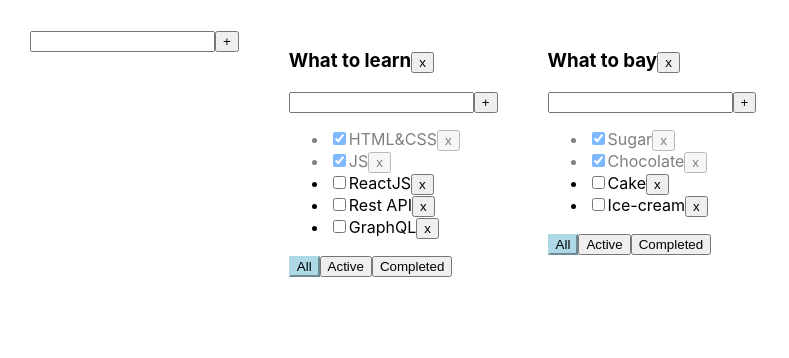
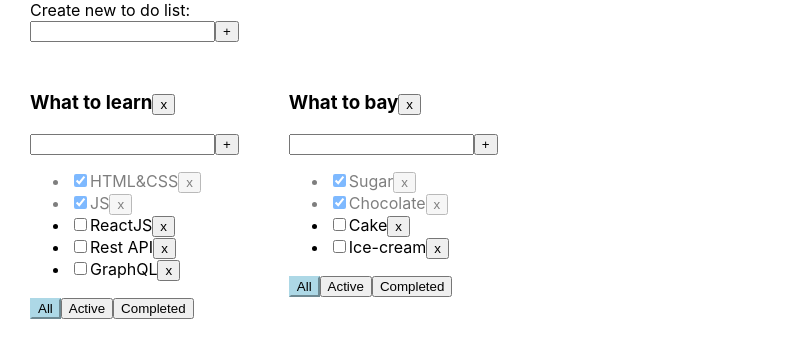
Before and after one commit to Mart7anova/todoList, a React (Create React App) app: page / in a window 1280 px wide. Shown: the top 358 px of the page, without its empty margins (0-789 px from the left). Built offline with nearby package versions, Linux system fonts and the light colour scheme.

Commit message:
added component EditableSpan.tsx

```diff
--- a/src/App.module.css
+++ b/src/App.module.css
@@ -1,9 +1,9 @@
-.App {
+.todolist {
   padding: 30px;
   display: flex;
 }
 
-.App > div {
+.todolist > div {
   margin-right: 50px;
 }
 
--- a/src/App.tsx
+++ b/src/App.tsx
@@ -1,5 +1,5 @@
 import React, {useState} from 'react';
-import s from'./App.module.css';
+import s from './App.module.css';
 import {Todolist} from './Todolist';
 import {v1} from 'uuid';
 import {AddItemForm} from './components/AddItemForm';
@@ -45,29 +45,20 @@ function App() {
         ]
     })
 
-    function removeTask(todoListID: string, id: string) {
+    const removeTask = (todoListID: string, id: string) => {
         setTasks({...tasks, [todoListID]: tasks[todoListID].filter(t => t.id !== id)})
     }
-    function addTask(todoListID: string, title: string) {
+    const addTask = (todoListID: string, title: string) => {
         const task: taskType = {id: v1(), title, isDone: false}
         setTasks({...tasks, [todoListID]: [task, ...tasks[todoListID]]})
     }
-    function changeTodoListsFilter(todoListID: string, filter: FilterValuesType) {
-        setTodoLists(todoLists.map(todo => todo.id === todoListID ? {...todo, filter} : todo))
-    }
-    function changeTasksStatus(todoListID: string, id: string, isDone: boolean) {
+    const changeTasksStatus = (todoListID: string, id: string, isDone: boolean) => {
         const newTask = tasks[todoListID].map(t => t.id === id ? {...t, isDone} : t)
         setTasks({...tasks, [todoListID]: newTask})
     }
-    const removeTodoList = (todoListID: string) => {
-        setTodoLists(todoLists.filter(todo => todo.id !== todoListID))
-        delete tasks[todoListID]
-    }
-    const addTodoList = (title: string) =>{
-        const newTodoListID = v1()
-        const newTodoList: todoListType={ id:newTodoListID, title, filter: 'all'}
-        setTodoLists([newTodoList,...todoLists])
-        setTasks({...tasks, [newTodoListID]:[]})
+    const changeTaskTitle = (todoListID: string, id: string, title: string) => {
+        const newTask = tasks[todoListID].map(t => t.id === id ? {...t, title} : t)
+        setTasks({...tasks, [todoListID]: newTask})
     }
     const getTasksForRender = (todoList: todoListType) => {
         let tasksForRender = tasks[todoList.id]
@@ -80,7 +71,26 @@ function App() {
         return tasksForRender
     }
 
-    const todoListsComponents = todoLists.length ? todoLists.map(todo => {
+    const removeTodoList = (todoListID: string) => {
+        setTodoLists(todoLists.filter(todo => todo.id !== todoListID))
+        delete tasks[todoListID]
+    }
+    const addTodoList = (title: string) => {
+        const newTodoListID = v1()
+        const newTodoList: todoListType = {id: newTodoListID, title, filter: 'all'}
+        setTodoLists([newTodoList, ...todoLists])
+        setTasks({...tasks, [newTodoListID]: []})
+    }
+    const changeTodoListsFilter = (todoListID: string, filter: FilterValuesType) => {
+        setTodoLists(todoLists.map(todo => todo.id === todoListID ? {...todo, filter} : todo))
+    }
+    const changeTodoListTitle = (todoListID: string, title: string) => {
+        setTodoLists(todoLists.map(todo => todo.id === todoListID ? {...todo, title} : todo))
+    }
+
+
+    const todoListsComponents = todoLists.length
+        ? todoLists.map(todo => {
             return (
                 <Todolist key={todo.id}
                           todoListID={todo.id}
@@ -91,15 +101,19 @@ function App() {
                           removeTask={removeTask}
                           removeTodoList={removeTodoList}
                           addTask={addTask}
-                          changetodoListFilter={changeTodoListsFilter}
-                          changeTasksStatus={changeTasksStatus}/>
-
-            )
-        }) : <span>Create your first TodoList!</span>
+                          changeTasksStatus={changeTasksStatus}
+                          changeTaskTitle={changeTaskTitle}
+                          changeTodoListTitle={changeTodoListTitle}
+                          changeTodoListFilter={changeTodoListsFilter}
+                />)})
+        : <span>Create your first TodoList!</span>
     return (
-        <div className={s.App}>
-            <AddItemForm callBack={addTodoList} />
-            {todoListsComponents}
+        <div>
+            <div style={{marginLeft:'30px'}}>Create new to do list:
+                <AddItemForm callBack={addTodoList}/></div>
+            <div className={s.todolist}>
+                {todoListsComponents}
+            </div>
         </div>
     );
 }
--- /dev/null
+++ b/src/Components/EditableSpan.tsx
@@ -0,0 +1,29 @@
+import React, {ChangeEvent, KeyboardEvent, useState} from 'react';
+
+type EditableSpanPropsType = {
+    title: string
+    callBack:(title: string)=>void
+}
+
+export const EditableSpan = (props: EditableSpanPropsType) => {
+    const [editMode, setEditMode] = useState<boolean>(false)
+    const [title, setTitle] = useState<string>(props.title)
+
+    const onEditMode = () => setEditMode(true)
+    const offEditMode = () => {
+        setEditMode(false)
+        props.callBack(title)
+    }
+    const onChangeHandler = (e: ChangeEvent<HTMLInputElement>) => {
+        setTitle(e.currentTarget.value)
+    }
+    const onKeyPressHandler = (e: KeyboardEvent<HTMLInputElement>) => {
+        if (e.charCode === 13) offEditMode()
+    }
+
+    return (
+        editMode
+            ? <input onBlur={offEditMode} autoFocus value={title} onChange={onChangeHandler} onKeyPress={onKeyPressHandler}/>
+            : <span onDoubleClick={onEditMode}>{props.title}</span>
+    );
+};
--- a/src/Todolist.tsx
+++ b/src/Todolist.tsx
@@ -2,6 +2,7 @@ import {FilterValuesType} from './App';
 import s from './App.module.css'
 import {Checkbox} from './components/Checkbox';
 import {AddItemForm} from './components/AddItemForm';
+import {EditableSpan} from './components/EditableSpan';
 
 type TaskType = {
     id: string
@@ -18,23 +19,33 @@ type PropsType = {
     removeTask: (todoListID: string, taskId: string) => void
     removeTodoList: (todoListID: string) => void
     addTask: (todoListID: string, title: string) => void
-    changetodoListFilter: (todoListID: string, value: FilterValuesType) => void
     changeTasksStatus: (todoListID: string, id: string, isDone: boolean) => void
+    changeTaskTitle: (todoListID: string, id: string, title: string)=> void
+    changeTodoListTitle:(todoListID: string, title: string) => void
+    changeTodoListFilter: (todoListID: string, value: FilterValuesType) => void
+
 
 }
 
 export function Todolist(props: PropsType) {
 
-    const addTask = (title: string) => {
+    const removeTaskHandler = (id: string) => props.removeTask(props.todoListID, id)
+    const addTaskHandler = (title: string) => {
         props.addTask(props.todoListID, title);
     }
-    const onAllClickHandler = () => props.changetodoListFilter(props.todoListID, 'all');
-    const onActiveClickHandler = () => props.changetodoListFilter(props.todoListID, 'active');
-    const onCompletedClickHandler = () => props.changetodoListFilter(props.todoListID, 'completed');
-    const onClickHandler = (id: string) => props.removeTask(props.todoListID, id)
     const changeIsDoneHandler = (id: string, isDone: boolean) => {
         props.changeTasksStatus(props.todoListID, id, isDone)
     }
+    const changeTaskTitleHandler = (id: string, title: string) => {
+        props.changeTaskTitle(props.todoListID, id, title)
+    }
+    const changeTodoListTitleHandler = (title: string) => {
+        props.changeTodoListTitle(props.todoListID, title)
+    }
+    const onAllClickHandler = () => props.changeTodoListFilter(props.todoListID, 'all');
+    const onActiveClickHandler = () => props.changeTodoListFilter(props.todoListID, 'active');
+    const onCompletedClickHandler = () => props.changeTodoListFilter(props.todoListID, 'completed');
+
 
     const allButtonClasses = props.filter === 'all' ? s.activeFilter : ''
     const activeButtonClasses = props.filter === 'active' ? s.activeFilter : ''
@@ -42,17 +53,18 @@ export function Todolist(props: PropsType) {
 
     return (
         <div>
-            <h3>{props.title}
+            <h3><EditableSpan title={props.title} callBack={changeTodoListTitleHandler}/>
                 <button onClick={() => props.removeTodoList(props.todoListID)}>x</button>
             </h3>
-            <AddItemForm callBack={addTask}/>
+            <AddItemForm callBack={addTaskHandler}/>
             {props.tasks.length
                 ? <ul>
                     {props.tasks.map(t => {
                         return <li key={t.id} className={t.isDone ? s.isDone : ''}>
                             <Checkbox checked={t.isDone} callBack={(isDone) => changeIsDoneHandler(t.id, isDone)}/>
-                            <span>{t.title}</span>
-                            <button onClick={() => onClickHandler(t.id)}>x</button>
+                            {/*<span>{t.title}</span>*/}
+                            <EditableSpan title={t.title} callBack={(title)=>changeTaskTitleHandler(t.id, title)}/>
+                            <button onClick={() => removeTaskHandler(t.id)}>x</button>
                         </li>
                     })}</ul>
                 : <span>List is empty</span>
```
